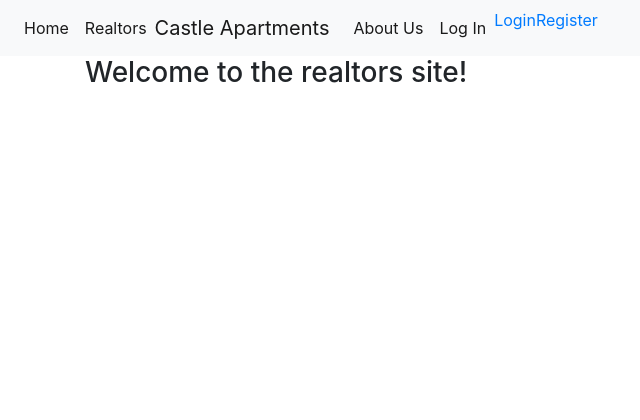
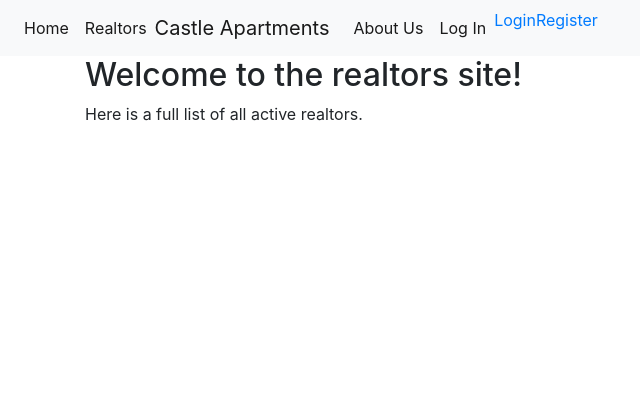
Before and after one commit to Runar16/Verklegt_2, a Django app: page /realtor/ in a window 1280 px wide. Shown: the top 420 px of the page, without its empty margins (0-640 px from the left). Run offline with Django 3.2, Linux system fonts and the light colour scheme; some libraries are stand-ins or nearby versions.

Commit message:
minor changes to realtor.html

```diff
--- a/templates/realtor/realtor.html
+++ b/templates/realtor/realtor.html
@@ -1,5 +1,20 @@
 {% extends 'base.html' %}
 
 {% block content %}
-<h3>Welcome to the realtors site!</h3>
+    <head>
+        <title>Realtors</title>
+    </head>
+    <body>
+        <h2>Welcome to the realtors site!</h2>
+        <p>Here is a full list of all active realtors.</p>
+    </body>
+
+    <!-- Afritað úr 'single property', vantar þannig fyrir realtors.
+    <div class="row">
+    {% for realtor in realtors %}
+        {% include 'realtor/single_realtor.html' with realtor=realtor %}
+    {% endfor %}
+    </div>
+    -->
+
 {% endblock %}
```
